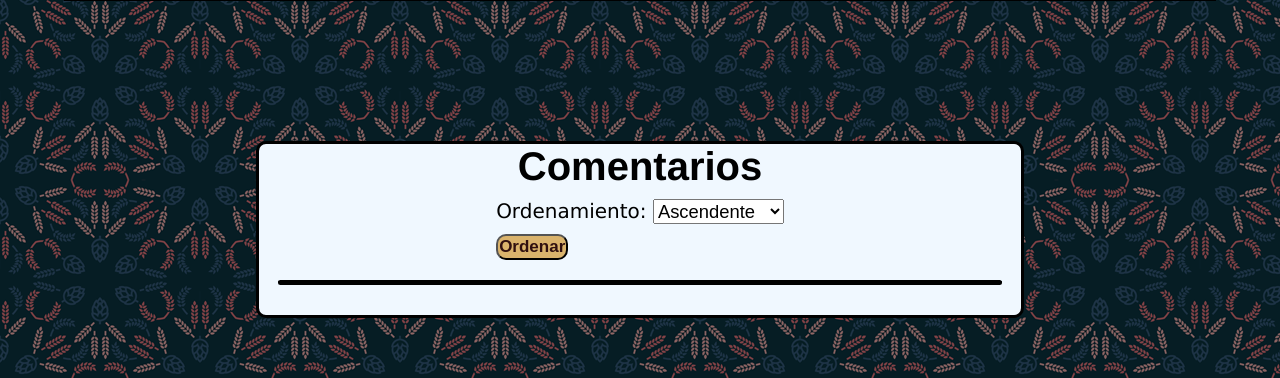
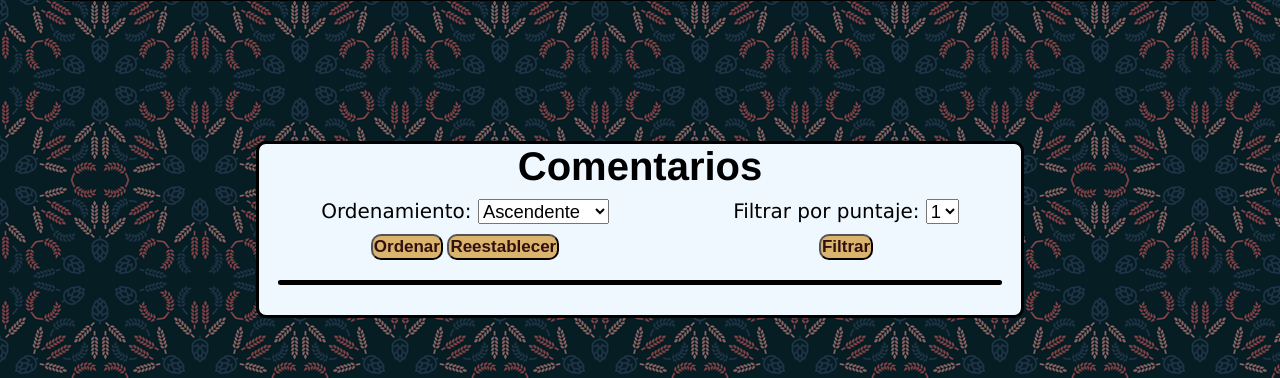
Before and after one commit to rom-L/TPE1, a PHP site: page /showDetails/16 in a window 1280 px wide. Shown: the part 620-998 px from the top of the page. Run offline with PHP 8.4, Linux system fonts and the light colour scheme; data comes from the database, SQL or seed files in the repository.

Commit message:
filtrado de comentarios terminado

```diff
--- a/css/style.css
+++ b/css/style.css
@@ -635,14 +635,17 @@ main.main-error {
     color: red;
 }
 
-.form-order-comments {
+.comment-forms {
     display: flex;
-    flex-direction: column;
-    align-items: flex-start;
+    justify-content: space-around;
+    width: 100%;
+}
+
+.form-order-comments, .form-filter-comments {
     margin-top: 10px;
 }
 
-.form-order-comments button {
+.form-order-comments button, .form-filter-comments button {
     margin-top: 10px;
     background-color: rgb(218, 179, 108);
     border-radius: 10px;
@@ -652,7 +655,7 @@ main.main-error {
     color: rgb(48, 16, 16);
 }
 
-.form-order-comments label{
+.form-order-comments label, .form-filter-comments label{
     font-family:'Lucida Sans', 'Lucida Sans Regular', 'Lucida Grande', 'Lucida Sans Unicode', Geneva, Verdana, sans-serif;
     font-size: 20px;
 }
--- a/js/main.js
+++ b/js/main.js
@@ -10,7 +10,17 @@ orderButton.addEventListener("click", function (e) {
     orderComments();
 });
 
+let restoreButton = document.querySelector('#button-restore-comments');
+restoreButton.addEventListener("click", function (e) {
+    e.preventDefault();
+    getComments();
+});
 
+let filterButton = document.querySelector('#button-filter-comments');
+filterButton.addEventListener("click", function (e) {
+    e.preventDefault();
+    filterComments();
+});
 
 //uso VUE para los comentarios
 let app = new Vue({
@@ -87,6 +97,34 @@ async function orderComments() {
         }
         else {
             alert('No se pudo ordenar');
+        }
+    }
+    catch (error) {
+        console.log(error);
+    }
+}
+
+async function filterComments() {
+    let score = document.querySelector('#select-score-filter').value;
+
+    try {
+        let response = await fetch(API_URL + 'songs/' + getSongID() + '/filter?score-filter=' + score);
+        if (response.ok) {
+            let comments = await response.json();
+
+            //compruebo si comments es un array
+            let arrayBoolean = checkIfIsArray(comments);
+
+            if (arrayBoolean) {
+                //almaceno comentarios en variable en VUE
+                app.commentStorage = comments;
+            }
+            else {
+                app.arrayBoolean = false;
+            }
+        }
+        else {
+            alert('No hay comentarios disponibles con este puntaje');
         }
     }
     catch (error) {
--- a/router-api.php
+++ b/router-api.php
@@ -12,6 +12,7 @@ $router = new Router();
 //tabla de ruteo
 $router->addRoute('comments/songs/:ID', 'GET', 'ApiCommentController', 'getAll');
 $router->addRoute('comments/songs/:ID/order', 'GET', 'ApiCommentController', 'order');
+$router->addRoute('comments/songs/:ID/filter', 'GET', 'ApiCommentController', 'filter');
 $router->addRoute('comments/:ID', 'DELETE', 'ApiCommentController', 'delete');
 $router->addRoute('comments', 'POST', 'ApiCommentController', 'insert');
 
```
Also changed, not shown: Models/commentModel.php (+11 -0 lines), api/api-comment-controller.php (+12 -0 lines), templates/songDetails.tpl (+14 -6 lines).
